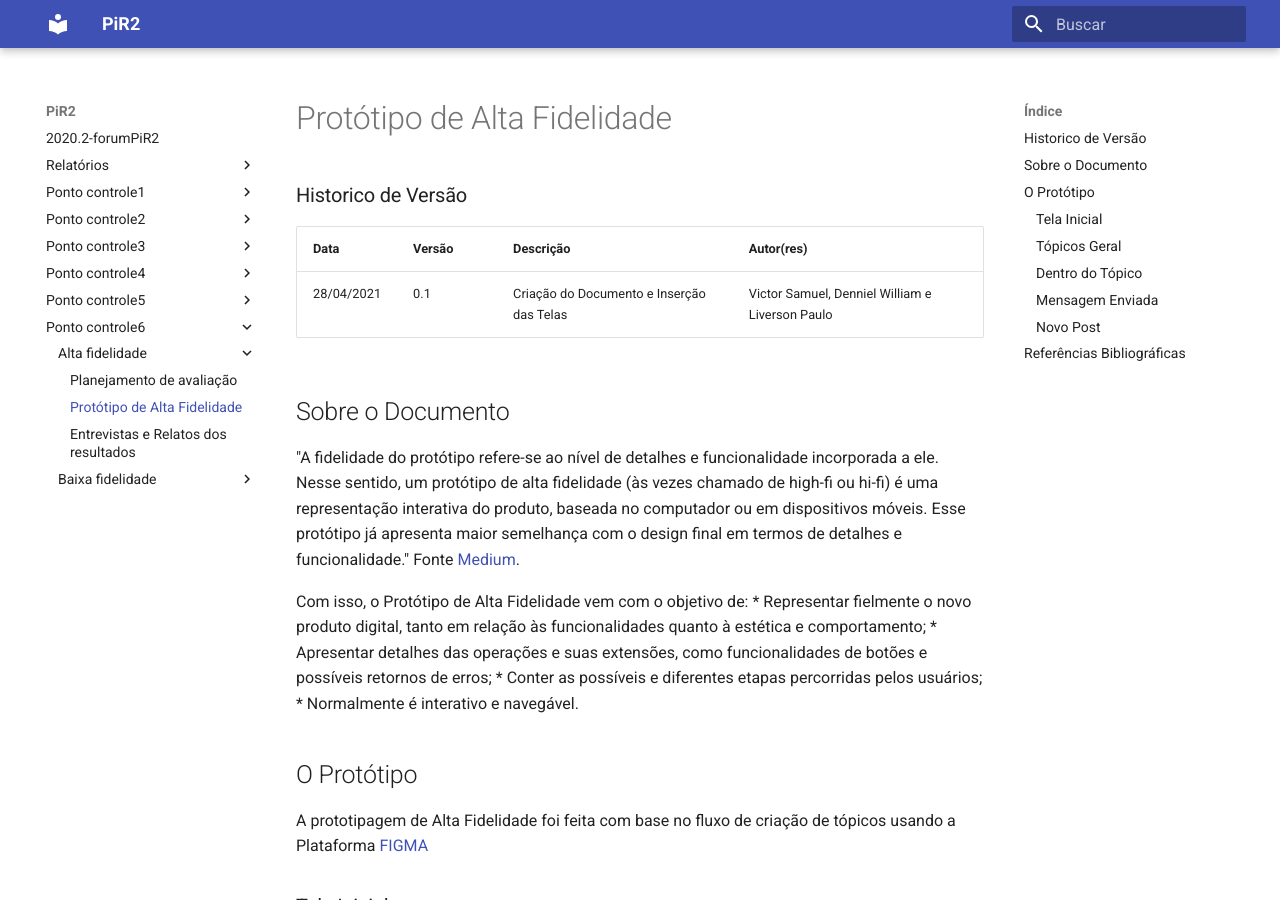
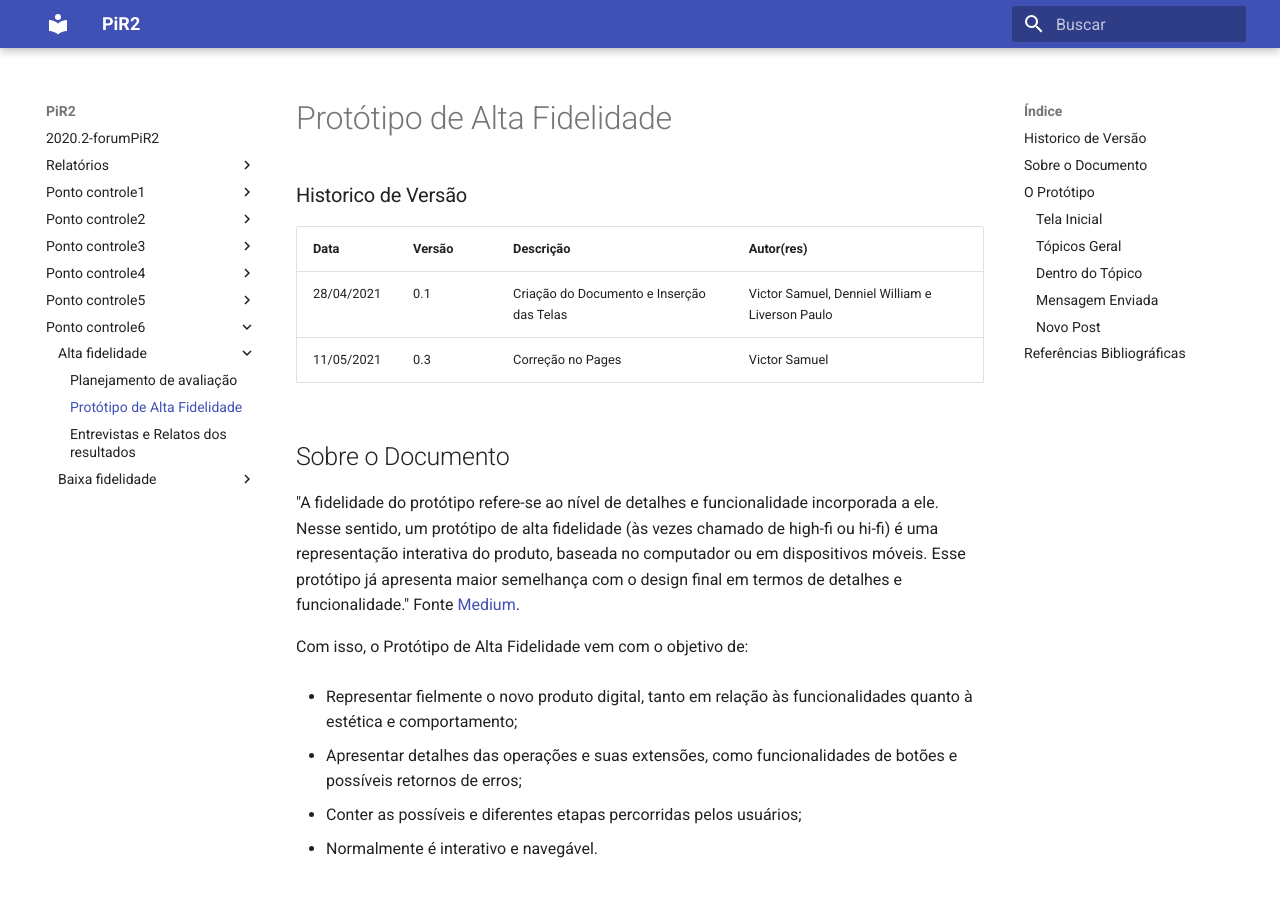
Before and after one commit to liversonp/2020.2-forumPiR2, an MkDocs documentation site: the page built from docs/ponto_controle6/alta_fidelidade/prototipo_alta_fidelidade.md, in a window 1280 px wide and 900 px high. Built offline with MkDocs 1.6.1 and Material for MkDocs 9.7.7, drawn with Linux system fonts in a browser that asks for light colours.

Commit message:
Update prototipo_alta_fidelidade.md

```diff
--- a/docs/ponto_controle6/alta_fidelidade/prototipo_alta_fidelidade.md
+++ b/docs/ponto_controle6/alta_fidelidade/prototipo_alta_fidelidade.md
@@ -5,6 +5,7 @@
 | Data       | Versão | Descrição             | Autor(res)      |
 | ---------- | ------ | --------------------- | --------------- |
 | 28/04/2021 | 0.1    | Criação do Documento e Inserção das Telas  | Victor Samuel, Denniel William e Liverson Paulo  |
+| 11/05/2021 | 0.3  | Correção no Pages  | Victor Samuel |
 
 ## Sobre o Documento
 
@@ -12,10 +13,15 @@
 Fonte [Medium](https://medium.com/somos-tera/prototipagem-de-alta-fidelidade-635d745b662b).
 
 Com isso, o Protótipo de Alta Fidelidade vem com o objetivo de:
+
 * Representar fielmente o novo produto digital, tanto em relação às funcionalidades quanto à estética e comportamento;
+
 * Apresentar detalhes das operações e suas extensões, como funcionalidades de botões e possíveis retornos de erros;
+
 * Conter as possíveis e diferentes etapas percorridas pelos usuários;
+
 * Normalmente é interativo e navegável.
+
 
 ## O Protótipo
 
```
